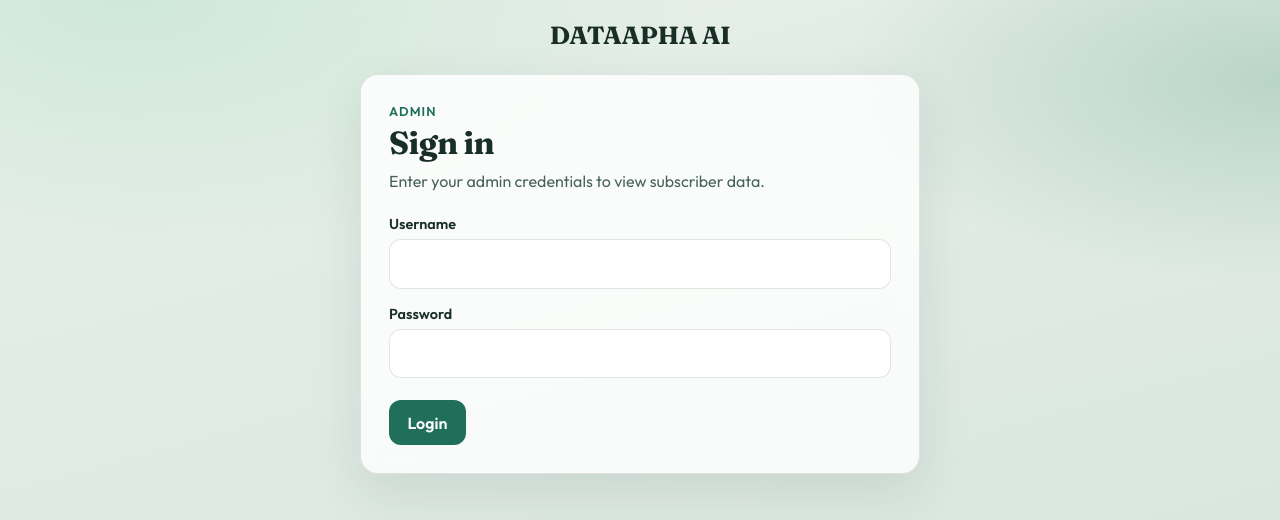
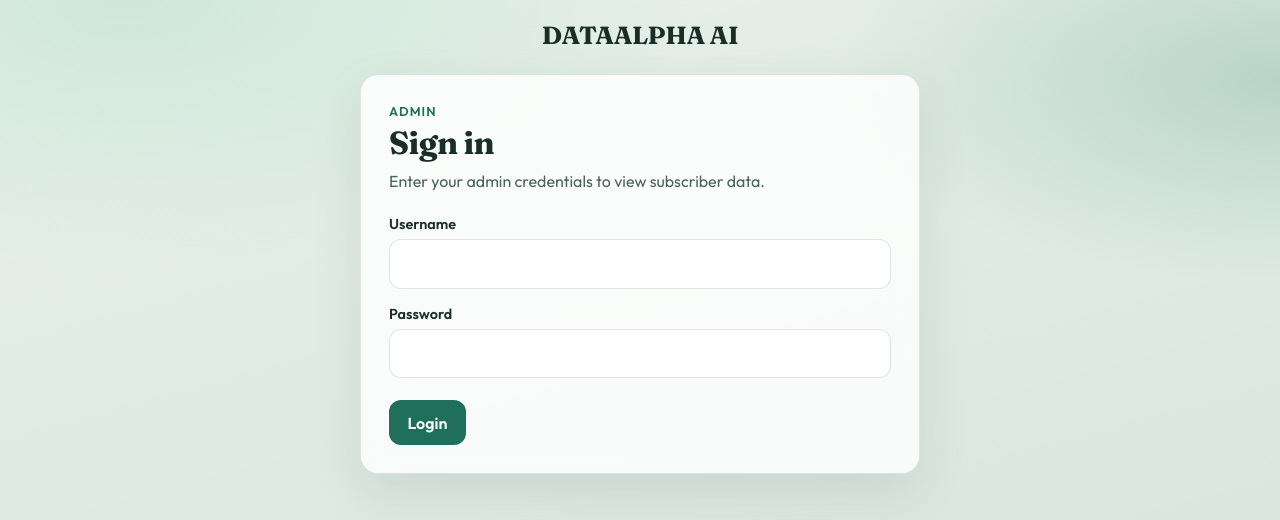
Before and after one commit to sauravmehtoDataalphaai/NEWSLETTER-DATAALPHA-AI, a React (Vite) app: page /admin in a window 1280 px wide. Shown: the top 520 px of the page. Built offline with nearby package versions, Linux system fonts and the light colour scheme; no server answers.

Commit message:
new update
new update

```diff
--- a/index.html
+++ b/index.html
@@ -4,7 +4,7 @@
     <meta charset="UTF-8" />
     <link rel="icon" type="image/svg+xml" href="/favicon.svg" />
     <meta name="viewport" content="width=device-width, initial-scale=1.0" />
-    <title>DATAAPHA AI — Email Subscription</title>
+    <title>DATAALPHA AI — Email Subscription</title>
   </head>
   <body>
     <div id="root"></div>
--- a/render.yaml
+++ b/render.yaml
@@ -1,10 +1,10 @@
-# Render Blueprint options for DATAAPHA AI
+# Render Blueprint options for DATAALPHA AI
 # Docs: https://render.com/docs/blueprint-spec
 
 services:
   # Preferred if you use Static Site
   - type: web
-    name: dataapha-ai-subscribe
+    name: DATAALPHA-ai-subscribe
     runtime: static
     buildCommand: npm install && npm run build
     staticPublishPath: dist
--- a/server.js
+++ b/server.js
@@ -74,5 +74,5 @@ const server = http.createServer((req, res) => {
 });
 
 server.listen(port, '0.0.0.0', () => {
-  console.log(`DATAAPHA AI static server listening on 0.0.0.0:${port}`);
+  console.log(`DATAALPHA AI static server listening on 0.0.0.0:${port}`);
 });
--- a/src/pages/Admin.jsx
+++ b/src/pages/Admin.jsx
@@ -80,7 +80,7 @@ function Admin() {
     return (
       <div className="page admin-page">
         <header className="public-header">
-          <p className="brand">DATAAPHA AI</p>
+          <p className="brand">DATAALPHA AI</p>
         </header>
 
         <main className="form-only-layout">
@@ -143,7 +143,7 @@ function Admin() {
   return (
     <div className="page admin-page">
       <nav className="top-nav">
-        <p className="brand">DATAAPHA AI Admin</p>
+        <p className="brand">DATAALPHA AI Admin</p>
         <div className="nav-actions">
           <button type="button" className="btn btn-secondary" onClick={loadSubmissions} disabled={loading}>
             {loading ? 'Refreshing…' : 'Refresh'}
--- a/src/pages/Home.jsx
+++ b/src/pages/Home.jsx
@@ -8,7 +8,7 @@ function Home() {
   return (
     <div className="page home-page">
       <header className="public-header">
-        <p className="brand">DATAAPHA AI</p>
+        <p className="brand">DATAALPHA AI</p>
       </header>
 
       <main className="form-only-layout">
```
Also changed, not shown: 4 other files (tests, documents, lock files or other folders).
